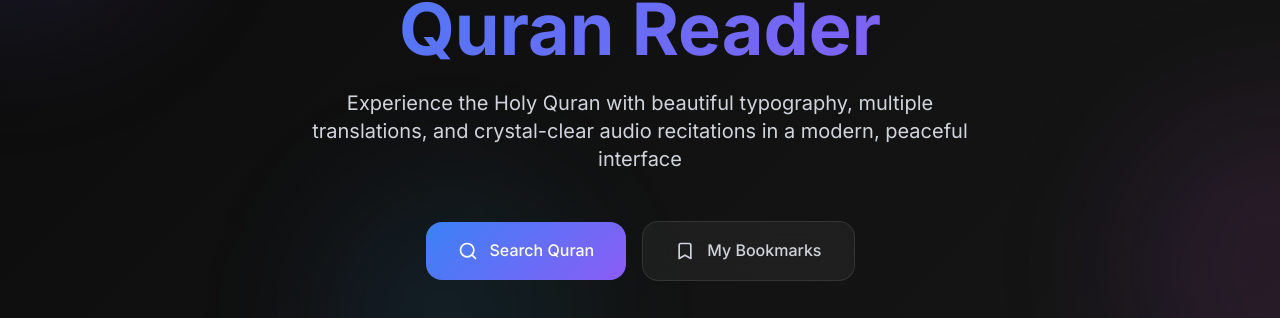
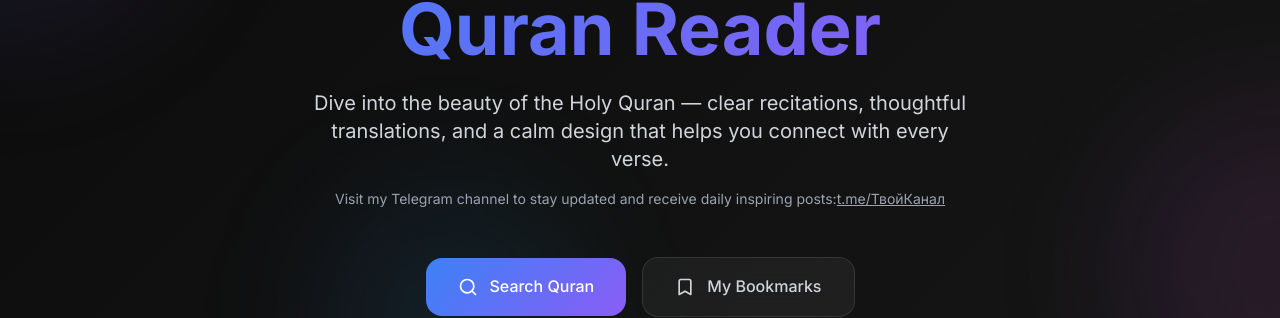
Before and after one commit to abubakrmuminov/alquran2, a React (Vite) app: page / in a window 1280 px wide. Shown: the part 151-469 px from the top of the page. Built offline with nearby package versions, Linux system fonts and the light colour scheme; no server answers.

Commit message:
Update Dashboard.tsx

```diff
--- a/src/components/Dashboard.tsx
+++ b/src/components/Dashboard.tsx
@@ -46,8 +46,13 @@ export const Dashboard: React.FC<DashboardProps> = ({ onNavigateToSurah, setting
   animate={{ opacity: 1, y: 0 }}
   transition={{ delay: 0.4, duration: 0.8 }}
 >
-            Experience the Holy Quran with beautiful typography, multiple translations,
-            and crystal-clear audio recitations in a modern, peaceful interface
+  Dive into the beauty of the Holy Quran — clear recitations, thoughtful translations,
+  and a calm design that helps you connect with every verse.
+  <br />
+  <span className="block mt-4 text-sm text-gray-400">
+    Visit my Telegram channel to stay updated and receive daily inspiring posts:
+    <a href="https://t.me/ТвойКанал" target="_blank" className="underline hover:text-white">t.me/ТвойКанал</a>
+  </span>
 </motion.p>
 
           {/* Action Buttons */}
```
Lines whose indentation alone changed are shown as unchanged.
